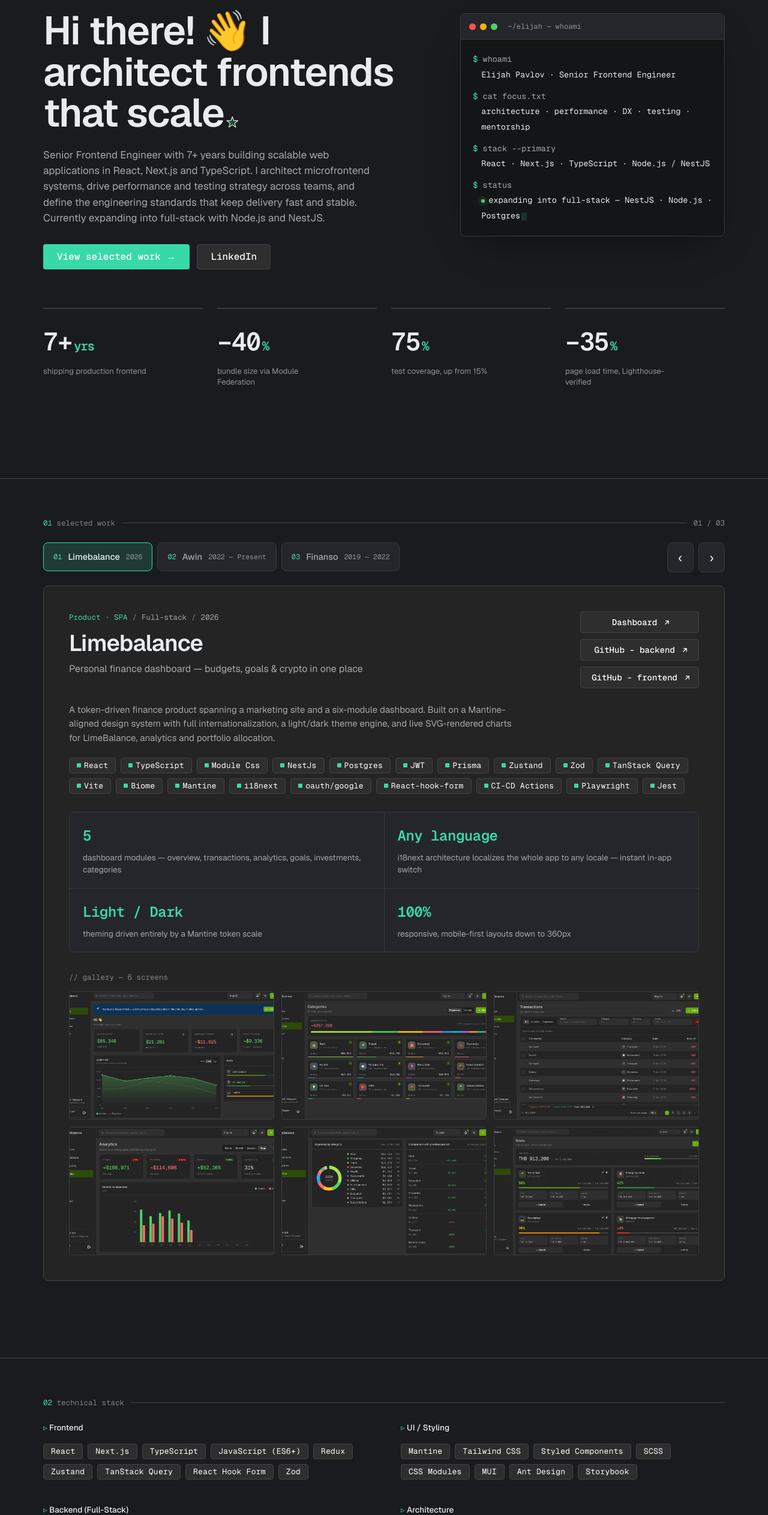
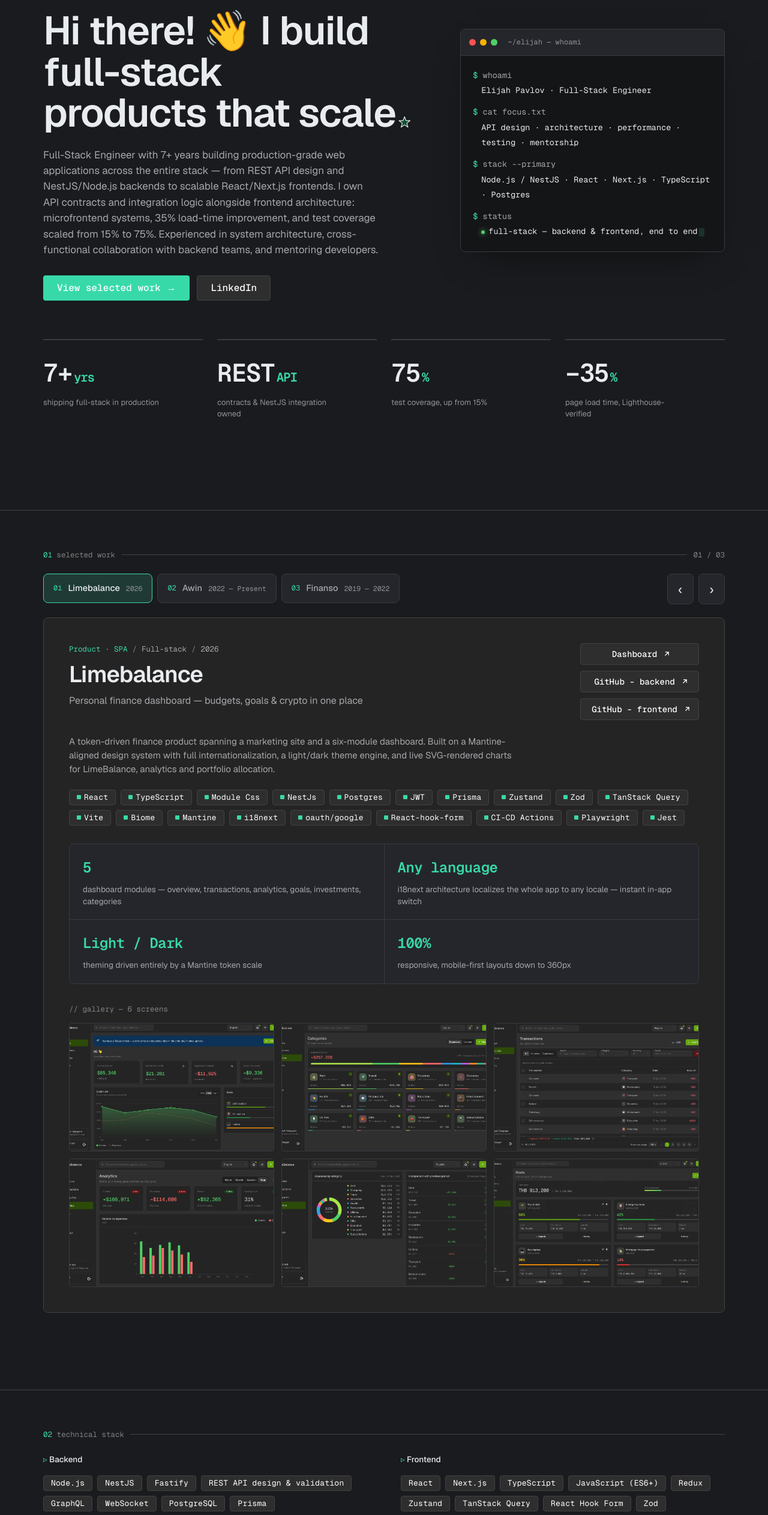
Before and after one commit to Alexi-creator/portfolio, a Next.js app: page / in a window 1280 px wide. Shown: the part 160-2685 px from the top of the page at 60% size. Built offline with nearby package versions, Linux system fonts and the light colour scheme.

Commit message:
change fullstak

```diff
--- a/src/app/layout.tsx
+++ b/src/app/layout.tsx
@@ -23,9 +23,9 @@ const geistMono = Geist_Mono({
 })
 
 export const metadata: Metadata = {
-  title: "Elijah Pavlov — Senior Frontend Engineer",
+  title: "Elijah Pavlov — Full-Stack Engineer",
   description:
-    "Senior Frontend Engineer with 7+ years in React, Next.js and TypeScript — architecting scalable frontends and expanding into full-stack with Node.js / NestJS.",
+    "Full-Stack Engineer with 7+ years building production apps across the stack — REST API design and NestJS/Node.js backends through to scalable React/Next.js frontends.",
 }
 
 export default function RootLayout({
--- a/src/components/Contact/index.tsx
+++ b/src/components/Contact/index.tsx
@@ -23,9 +23,9 @@ export function Contact() {
               resilient together<span className="accent">.</span>
             </Title>
             <Text mt={16} maw={440}>
-              Senior frontend by trade — now going full-stack with NestJS, Node.js and Postgres on
-              production work. The fastest way to reach me is email; résumé attached for the
-              details.
+              Full-stack engineer — REST APIs and NestJS/Node.js backends through to React/Next.js
+              frontends, shipped end to end in production. The fastest way to reach me is email;
+              résumé attached for the details.
             </Text>
           </div>
 
@@ -69,8 +69,8 @@ export function Contact() {
               <span>&quot;© 2026 {PROFILE.name}&quot;</span>
             </Group>
             <Group gap={7} className={clsx(styles.footerItem, "mono")}>
-              <span className="dot" style={{ display: "inline-block" }} /> senior frontend engineer
-              → full-stack
+              <span className="dot" style={{ display: "inline-block" }} /> full-stack engineer —
+              node.js · nestjs · react · next.js
             </Group>
           </Group>
         </Box>
--- a/src/components/Header/index.tsx
+++ b/src/components/Header/index.tsx
@@ -30,7 +30,7 @@ export function Header() {
             </span>
             <span>
               <span className={styles.brandName}>Elijah Pavlov</span>
-              <span className={styles.brandRole}>senior frontend engineer</span>
+              <span className={styles.brandRole}>full-stack engineer</span>
             </span>
           </a>
 
--- a/src/components/Hero/index.tsx
+++ b/src/components/Hero/index.tsx
@@ -17,9 +17,9 @@ export function Hero() {
                 <span className="dot" /> {PROFILE.location}
               </span>
               <Title order={1} mt={22}>
-                Hi there! 👋 I architect frontends
+                Hi there! 👋 I build full-stack
                 <br />
-                that scale
+                products that scale
                 <StarNZ />
               </Title>
               <Text fz={17} maw={560} mt={22} c="var(--fg-2)">
@@ -62,20 +62,20 @@ export function Hero() {
                   <span className="accent">$</span> cat focus.txt
                 </div>
                 <div className={styles.termOut}>
-                  architecture · performance · DX · testing · mentorship
+                  API design · architecture · performance · testing · mentorship
                 </div>
                 <div style={{ marginTop: 10 }}>
                   <span className="accent">$</span> stack --primary
                 </div>
                 <div className={styles.termOut}>
-                  React · Next.js · TypeScript · Node.js / NestJS
+                  Node.js / NestJS · React · Next.js · TypeScript · Postgres
                 </div>
                 <div style={{ marginTop: 10 }}>
                   <span className="accent">$</span> status
                 </div>
                 <div className={styles.termOut}>
                   <span className="dot" style={{ display: "inline-block", marginRight: 6 }} />
-                  expanding into full-stack — NestJS · Node.js · Postgres
+                  full-stack — backend & frontend, end to end
                   <span className={styles.cursor} />
                 </div>
               </div>
--- a/src/data/portfolio.ts
+++ b/src/data/portfolio.ts
@@ -61,9 +61,9 @@ export interface SkillGroup {
 
 export const PROFILE: Profile = {
   name: "Elijah Pavlov",
-  role: "Senior Frontend Engineer",
-  subrole: "Full-Stack track · React / Next.js / Node.js / NestJS",
-  location: "Expanding into full-stack — NestJS · Node.js · Postgres",
+  role: "Full-Stack Engineer",
+  subrole: "Node.js / NestJS / React / Next.js / TypeScript",
+  location: "Full-stack across the entire stack — NestJS · Node.js · Postgres · React",
   email: "pavlov.il.creator@gmail.com",
   linkedin: "linkedin.com/in/illpavlov",
   linkedinUrl: "https://linkedin.com/in/illpavlov",
@@ -71,13 +71,13 @@ export const PROFILE: Profile = {
   telegramUrl: "https://t.me/ilya_pavlov90",
   resume: "/Elijah_Pavlov_Resume.pdf",
   summary:
-    "Senior Frontend Engineer with 7+ years building scalable web applications in React, Next.js and TypeScript. I architect microfrontend systems, drive performance and testing strategy across teams, and define the engineering standards that keep delivery fast and stable. Currently expanding into full-stack with Node.js and NestJS.",
+    "Full-Stack Engineer with 7+ years building production-grade web applications across the entire stack — from REST API design and NestJS/Node.js backends to scalable React/Next.js frontends. I own API contracts and integration logic alongside frontend architecture: microfrontend systems, 35% load-time improvement, and test coverage scaled from 15% to 75%. Experienced in system architecture, cross-functional collaboration with backend teams, and mentoring developers.",
 }
 
 // Headline metrics pulled from real impact at Awin
 export const STATS: Stat[] = [
-  { value: "7+", unit: "yrs", label: "shipping production frontend" },
-  { value: "−40", unit: "%", label: "bundle size via Module Federation" },
+  { value: "7+", unit: "yrs", label: "shipping full-stack in production" },
+  { value: "REST", unit: "API", label: "contracts & NestJS integration owned" },
   { value: "75", unit: "%", label: "test coverage, up from 15%" },
   { value: "−35", unit: "%", label: "page load time, Lighthouse-verified" },
 ]
@@ -173,42 +173,46 @@ export const PROJECTS: Project[] = [
     name: "Awin",
     tagline: "Unified account, admin panel & shared core platform across product lines",
     meta: {
-      role: "Senior Frontend Engineer",
+      role: "Full-Stack Engineer",
       year: "2022 — Present",
-      type: "Platform · Microfrontends",
+      type: "Platform · Full-Stack",
     },
     live: [],
     description:
-      "A unified personal account, admin panel and shared core platform used across multiple product lines. I owned frontend architecture, release stability and developer experience — building a reusable React core, a Module Federation microfrontend setup, and the testing and CI standards the teams ship on.",
+      "A unified personal account, admin panel and shared core platform used across multiple product lines. I contribute to the full delivery lifecycle — co-owning REST API contracts and NestJS schema/DTO validation with the backend team, building the Node.js integration layer to backend microservices, and owning the frontend architecture, testing and CI standards the teams ship on.",
     stack: [
       "React",
       "TypeScript",
+      "Node.js",
+      "NestJS",
+      "REST API",
+      "WebSocket",
+      "class-validator",
       "Module Federation",
       "Webpack",
       "Formik",
       "Styled components",
       "Mui",
-      "Css",
       "EsLint",
       "Storybook",
       "Playwright",
       "i18next",
-      "Node.js",
       "Docker",
       "GitLab CI/CD",
     ],
     highlights: [
       {
-        metric: "−40%",
-        label: "initial bundle size via Module Federation, with improved security isolation",
+        metric: "REST + WS",
+        label:
+          "API contracts co-owned with backend — NestJS DTO validation & Node.js integration layer",
       },
       {
         metric: "15 → 75%",
         label: "test coverage with Playwright E2E strategy — production bugs cut by 50%",
       },
       {
-        metric: "4+",
-        label: "projects reuse the modular React core; new-project setup 30% faster",
+        metric: "−40%",
+        label: "initial bundle size via Module Federation, with improved security isolation",
       },
       {
         metric: "−25%",
@@ -265,6 +269,20 @@ export const PROJECTS: Project[] = [
 
 export const SKILLS: SkillGroup[] = [
   {
+    group: "Backend",
+    items: [
+      "Node.js",
+      "NestJS",
+      "Fastify",
+      "REST API design & validation",
+      "GraphQL",
+      "WebSocket",
+      "PostgreSQL",
+      "Prisma",
+      "API schema contracts",
+    ],
+  },
+  {
     group: "Frontend",
     items: [
       "React",
@@ -279,6 +297,15 @@ export const SKILLS: SkillGroup[] = [
     ],
   },
   {
+    group: "Architecture",
+    items: [
+      "Microfrontends",
+      "Webpack Module Federation",
+      "SSR / SSG",
+      "Monorepo / Git submodules",
+    ],
+  },
+  {
     group: "UI / Styling",
     items: [
       "Mantine",
@@ -290,14 +317,6 @@ export const SKILLS: SkillGroup[] = [
       "Ant Design",
       "Storybook",
     ],
-  },
-  {
-    group: "Backend (Full-Stack)",
-    items: ["Node.js", "NestJS", "PostgreSQL", "Fastify", "REST API", "GraphQL", "WebSocket"],
-  },
-  {
-    group: "Architecture",
-    items: ["Microfrontends", "Webpack Module Federation", "SSR / SSG"],
   },
   {
     group: "Testing",
```
Also changed, not shown: src/app/icon.svg.
